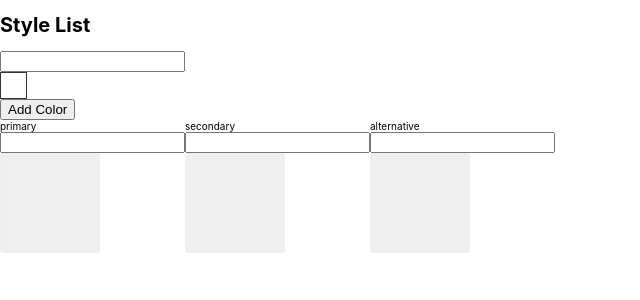
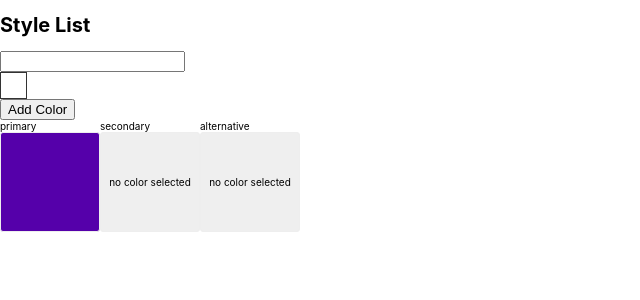
Before and after one commit to benbakle/dynamicStyleguide-reactjs, a React (Create React App) app: page / in a window 1280 px wide. Shown: the top 300 px of the page, without its empty margins (0-640 px from the left). Built offline with nearby package versions, Linux system fonts and the light colour scheme.

Commit message:
clean: color components.... fellin' it out.

```diff
--- a/src/App.js
+++ b/src/App.js
@@ -1,5 +1,5 @@
 import React from 'react';
-import './App.scss';
+import './styles/typography.scss';
 import StyleList from './StyleList';
 
 function App() {
--- a/src/components/color/display/Display.js
+++ b/src/components/color/display/Display.js
@@ -1,22 +1,32 @@
 import React from 'react';
 import Palette from '../palette/Palette';
+import Notifications from '../../../services/Notifications';
 
 export default class Display extends React.Component {
   constructor(props) {
     super(props);
 
-    this.state = { color: this.colorOrDefault() }
+    this.state = { color: this.colorOrDefault(), inputHidden: true }
   }
 
   componentDidMount() {
     this.setState({ color: this.colorOrDefault() })
   }
 
-  copy = () => {
-    this.colorNode.select();
-    document.execCommand("copy");
+  handlePaletteClick = e => {
+    if (this.state.color.color)
+      return this.copy();
+    alert("display update color");
   }
 
+  copy = () => {
+    this.setState({ inputHidden: false }, () => {
+      this.colorNode.select();
+      document.execCommand("copy");
+      this.setState({inputHidden:true});
+      Notifications.message(`Copied '${this.state.color.color}'`)
+    });
+  }
   colorOrDefault = () => {
     return {
       color: this.props.color.color,
@@ -30,9 +40,9 @@ export default class Display extends React.Component {
       <div className="color-display">
         <label className="name">{name}</label>
         <div className="input-wrapper">
-          <input type="text" defaultValue={color} ref={node => { this.colorNode = node; }} readOnly />
+          <input type="text" defaultValue={color} ref={node => { this.colorNode = node; }} hidden={this.state.inputHidden} />
         </div>
-       <Palette color={color} onClick={this.copy}/>
+        <Palette color={color} onClick={this.handlePaletteClick} />
       </div>
     );
   }
--- a/src/components/color/palette/palette.scss
+++ b/src/components/color/palette/palette.scss
@@ -7,4 +7,18 @@
     box-sizing: border-box;
     border:.1rem solid #eee;
     cursor: pointer;
+
+    &.no-color{
+        position: relative;
+        &:before{
+            content:'no color selected';
+            display:block;
+            width: 100%;
+            text-align: center;
+            position: absolute;
+            top:50%;
+            left:0;
+            transform: translateY(-50%);
+        }
+    }
 }
--- a/src/services/Color.js
+++ b/src/services/Color.js
@@ -1,7 +1,7 @@
 class Color {
 
     colors = [
-        {name:"primary"},
+        {name:"primary", color:"#5500aa"},
         {name:"secondary"},
         {name:"alternative"},
    ];
--- /dev/null
+++ b/src/services/Notifications.js
@@ -0,0 +1,9 @@
+class Notifications {
+
+    message(message){
+        alert(message);
+    }
+
+}
+
+export default new Notifications();
```
Also changed, not shown: src/styles/typography.scss (renamed from src/App.scss).
